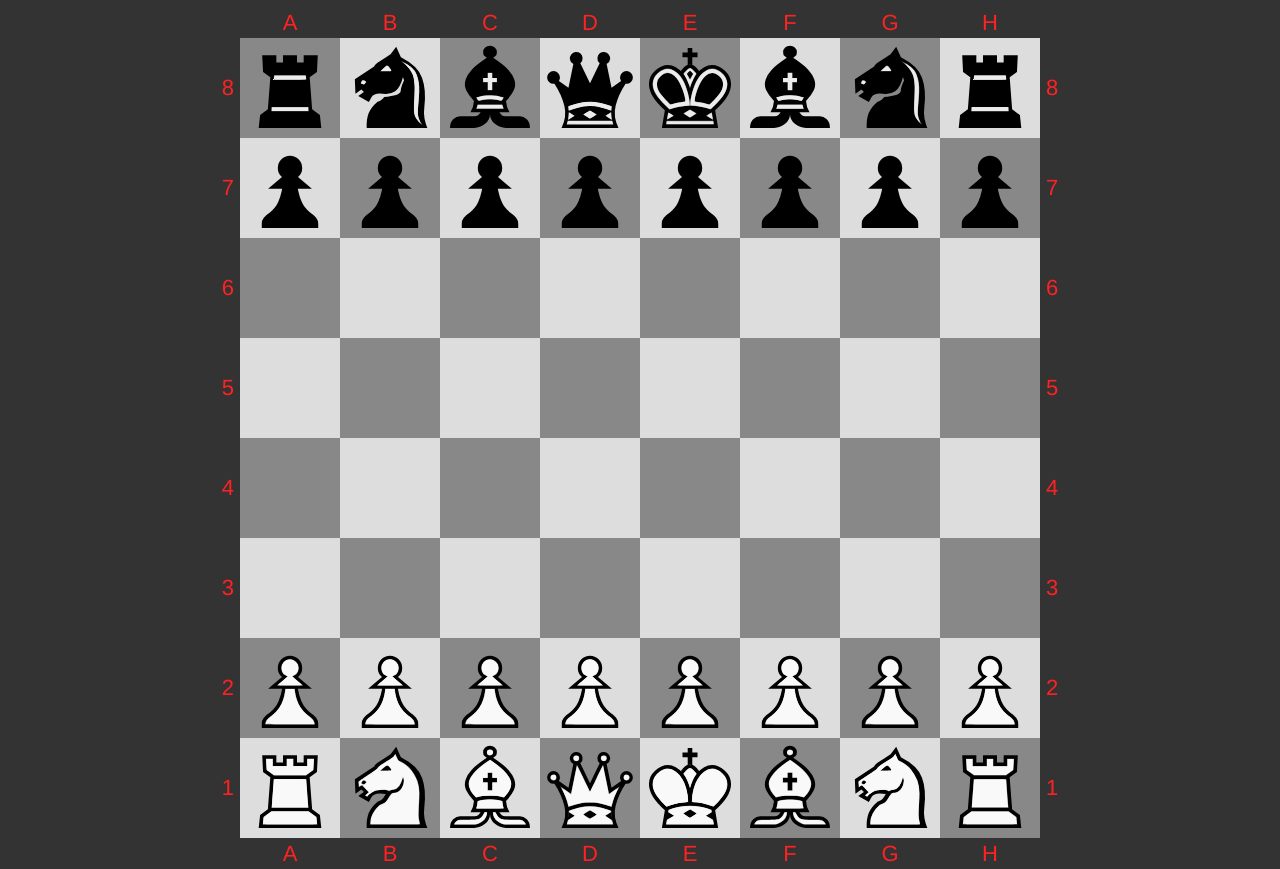
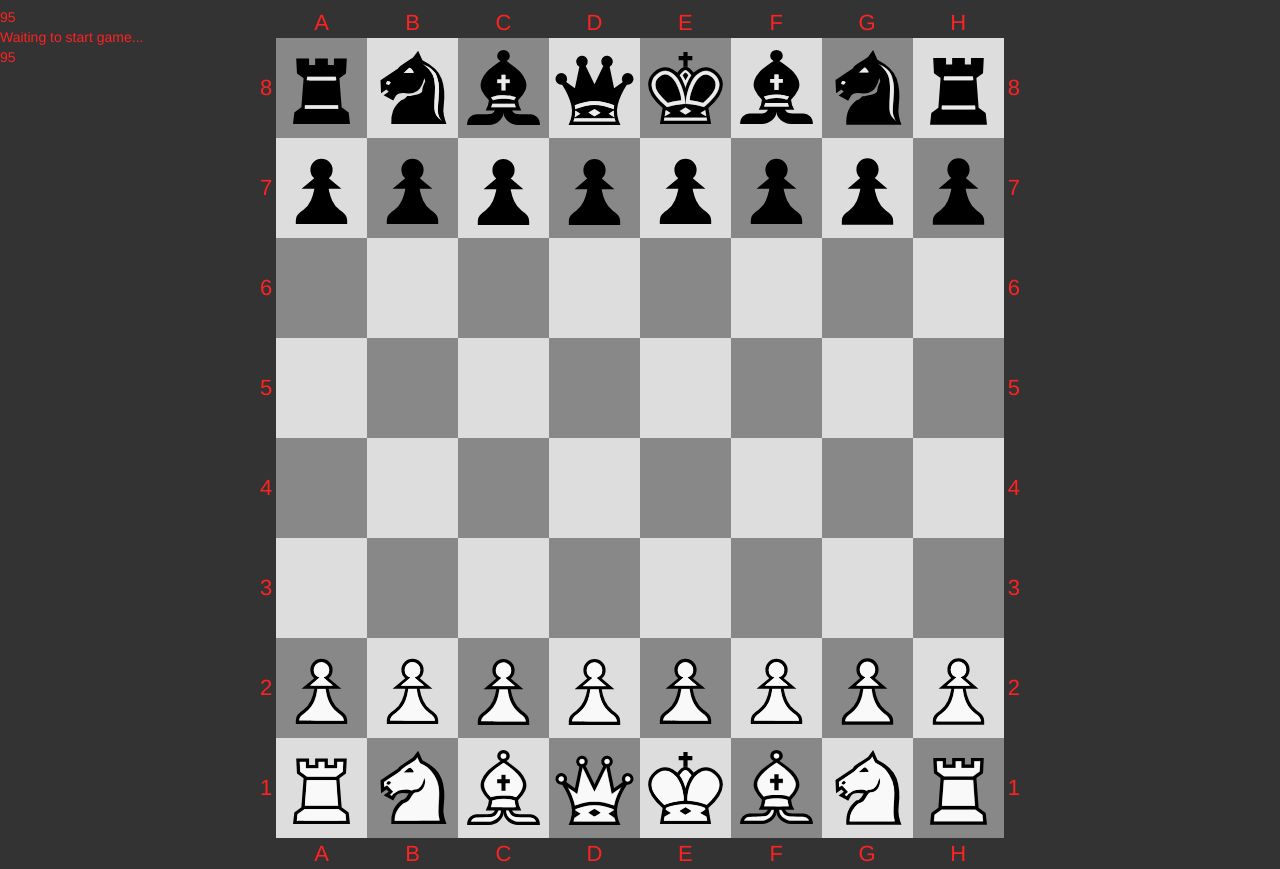
Before and after one commit to n-miles/ChessEngine, a plain HTML site: page static/index.html in a window 1280 px wide. Shown: the part 63-932 px from the top of the page. Drawn offline with nearby package versions, Linux system fonts and the light colour scheme.

Commit message:
Formatting changes

```diff
--- a/static/ChessEngine.css
+++ b/static/ChessEngine.css
@@ -14,6 +14,9 @@ td{
 #chessboard_table{
     margin: 0 auto;
 }
+#chessboard_tbody{
+    width: 100%;
+}
 .white_square{
     background-color: #DDDDDD;
     width: 100px;
@@ -26,5 +29,17 @@ td{
 }
 .grid_label{
     font-size: 22px;
-    padding: 0px 6px 0px 6px;
+    padding: 0px 4px 0px 4px;
 }
+#leftpane{
+    float: left;
+    width: 20%;
+}
+#chessboard{
+    float: left;
+    width: 60%;
+}
+#rightpane{
+    float: left;
+    width: 20%;
+}
--- a/static/ChessEngine.js
+++ b/static/ChessEngine.js
@@ -1,6 +1,8 @@
 var boardWidth   = 8;
 var boardHeight  = 8;
 var board        = null;
+var clock_white  = 100;
+var clock_black  = 100;
 
 
 
@@ -124,9 +126,29 @@ function drawBoard(board)
 }
 
 
+
 $(document).ready(function()
 {
     board = new Board();
     drawBoard(board);
 
+    $("#white_clock").empty();
+    $("#white_clock").append(clock_white);
+    $("#black_clock").empty();
+    $("#black_clock").append(clock_black);
+    setInterval(function(){
+        if(clock_white!="N/A" && clock_white!=0)
+        {
+            --clock_white;
+        }
+        if(clock_black!="N/A" && clock_black!=0)
+        {
+            --clock_black;
+        }
+        $("#white_clock").empty();
+        $("#white_clock").append(clock_white);
+
+        $("#black_clock").empty();
+        $("#black_clock").append(clock_black);
+    }, 1000);
 });
--- a/static/index.html
+++ b/static/index.html
@@ -17,6 +17,18 @@
 <body>
     <h1 id="title">Chess Engine</h1>
 
+    <div id="leftpane">
+        <div id="black_clock">
+
+        </div>
+        <div id="message">
+            Waiting to start game...
+        </div>
+        <div id="white_clock">
+
+        </div>
+    </div>
+
     <div id="chessboard">
         <table id="chessboard_table">
             <thead id="chessboard_thead">
@@ -26,6 +38,9 @@
         </table>
     </div>
 
+    <div id="rightpane">
+
+    </div>
     <script src="ChessEngine.js"></script>
 </body>
 
```
